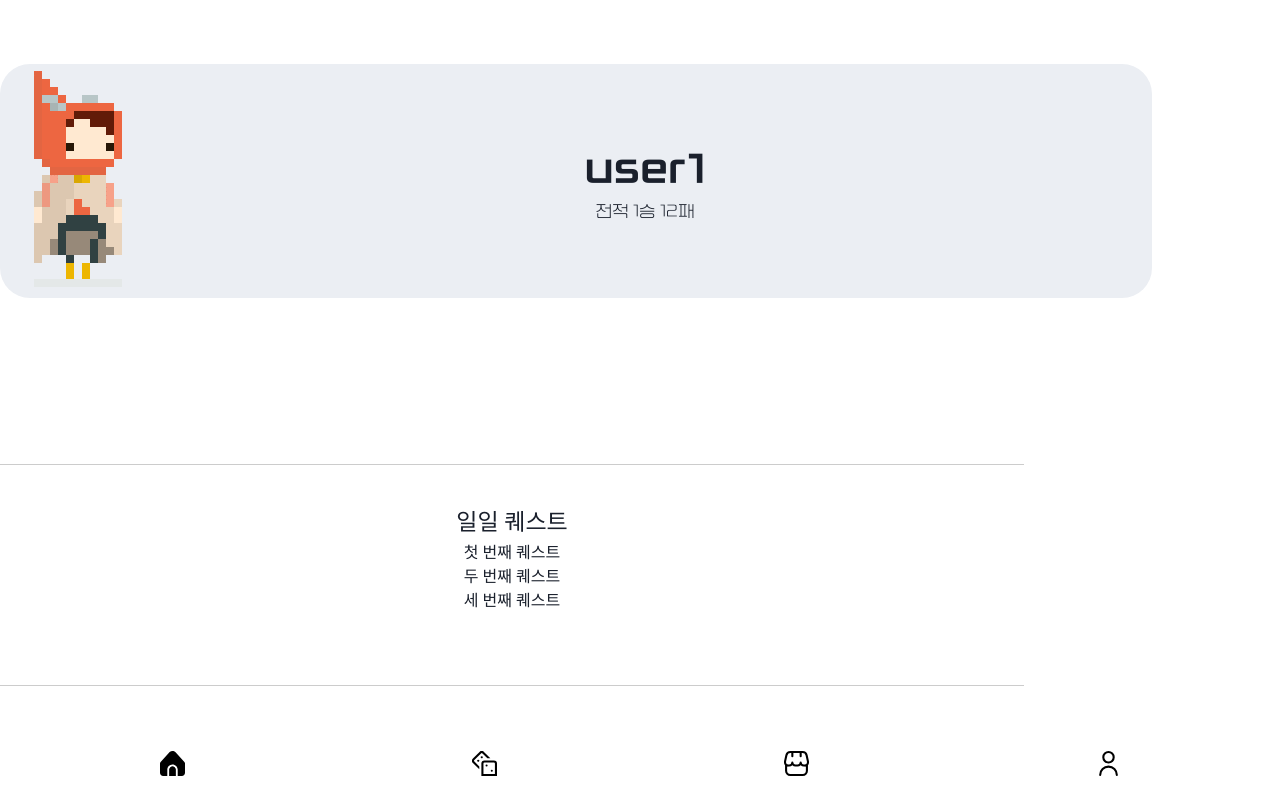
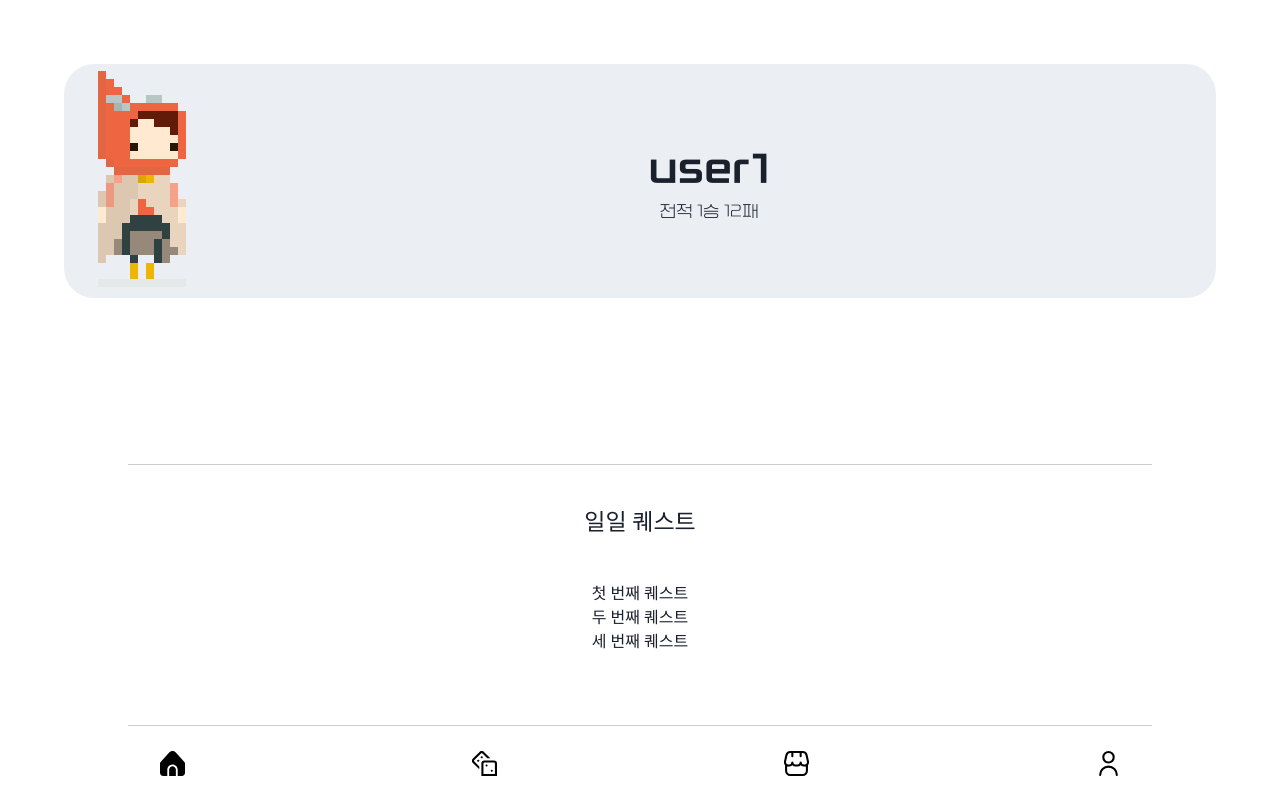
Before and after one commit to flow4camp/flow4-front, a React (Create React App) app: page /home in a window 1280 px wide. Built offline with nearby package versions, Linux system fonts and the light colour scheme; a web font is replaced by a local one.

Commit message:
chore: 퀘스트 margin 수정

```diff
--- a/src/pages/Home.tsx
+++ b/src/pages/Home.tsx
@@ -1,7 +1,6 @@
 // Home.tsx
 import React from "react";
 import { NavLink } from "react-router-dom";
-import NavBar from "../components/NavBar";
 import Layout from "../components/layout";
 
 function Home() {
@@ -62,6 +61,7 @@ const styles: Styles = {
     display: "flex",
     flexDirection: "column",
     justifyContent: "center",
+    alignItems: "center",
   },
   userinfoContainer: {
     marginTop: "5%",
@@ -83,6 +83,7 @@ const styles: Styles = {
   },
   questType: {
     marginTop: "4%",
+    marginBottom: "4%",
     fontSize: "23px",
     fontFamily: "Font-Content",
   },
```
